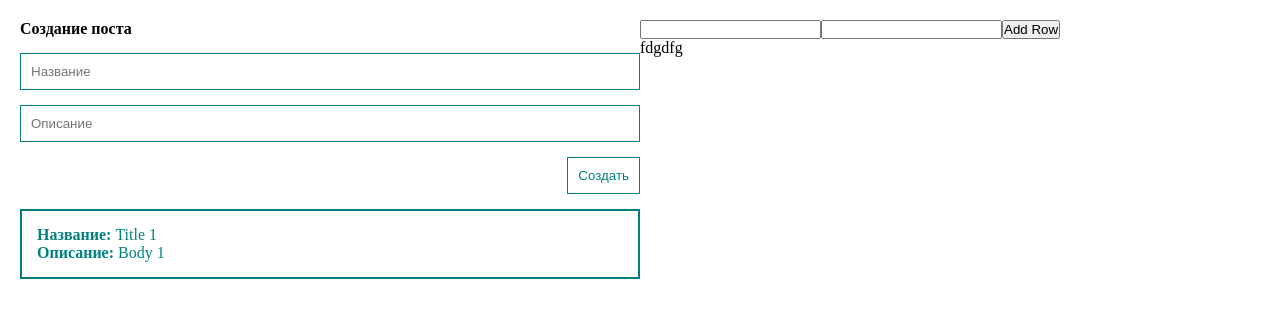
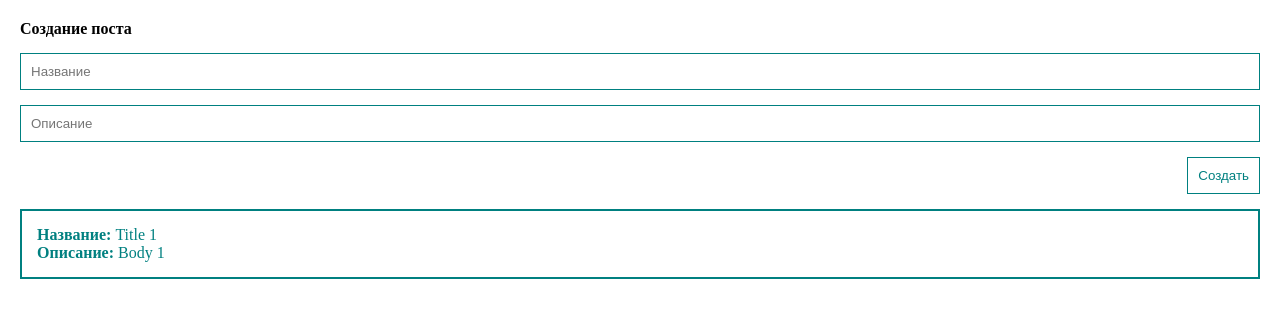
Before and after one commit to pixplaze/pixplaze-mc-vueapp, a Vue app: page / in a window 1280 px wide. Shown: the top 318 px of the page. Built offline with nearby package versions, Linux system fonts and the light colour scheme.

Commit message:
Удалён тестовый учебный код

```diff
--- a/src/App.vue
+++ b/src/App.vue
@@ -3,10 +3,6 @@
         <div class="posts-block">
             <post-form @create="createPost"/>
             <post-list :posts="posts"/>
-        </div>
-        <div class="test-block">
-            <test-form @update="update" @add_row="addRow"/>
-            <test-list v-bind:tests="tests"/>
         </div>
     </div>
 </template>
@@ -14,22 +10,15 @@
 <script>
     import PostForm from "./components/PostForm"
     import PostList from "@/components/PostList"
-    import TestForm from "@/components/TestForm"
-    import TestList from "@/components/TestList"
 
     export default {
         components: {
             PostForm, PostList,
-            TestForm, TestList,
         },
         data() {
             return {
-                page: {rows: 0},
                 posts: [
                     {id: 1, title: 'Title 1', body: 'Body 1'}
-                ],
-                tests: [
-                    {number: 'fdg', value: 'dfg'}
                 ],
             }
         },
@@ -37,17 +26,6 @@
             createPost(post) {
                 this.posts.push(post);
             },
-            update(test) {
-                console.log('updated!');
-                this.tests[this.page.rows].number = test.number;
-                this.tests[this.page.rows].value = test.value;
-            },
-            addRow(e) {
-                this.page.rows += 1;
-                console.log('rows: ' + this.page.rows);
-
-                this.tests.push({number: '', value: ''});
-            }
         }
     }
     </script>
--- a/src/components/TestForm.vue
+++ /dev/null
@@ -1,37 +0,0 @@
-<template>
-    <form action="" @submit.prevent>
-        <input id="test-number-input" v-model="test.number" v-on:input="onNumberInput" type="text">
-        <input id="test-value-input" v-model="test.value" v-on:input="onValueInput" type="text">
-        <button v-on:click="addRow">Add Row</button>
-    </form>
-</template>
-
-<script>
-    export default {
-        data() {
-            return {
-                test: {
-                    number: '',
-                    value: ''
-                }
-            }
-        },
-        methods: {
-            onNumberInput(e) {
-                this.test.number = e.target.value;
-                this.$emit('update', this.test);
-            },
-            onValueInput(e) {
-                this.test.value = e.target.value;
-                this.$emit('update', this.test);
-            },
-            addRow(e) {
-                this.$emit('add_row');
-                this.test.number = '';
-                this.test.value = '';
-            }
-        }
-    }
-</script>
-
-<style></style>
--- a/src/components/TestList.vue
+++ /dev/null
@@ -1,18 +0,0 @@
-<template>
-    <div class="test-list" v-for="test in tests">
-        <label for="test-number-input">{{test.number}}</label>
-        <label for="test-value-input">{{test.value}}</label>
-    </div>
-</template>
-
-<script>
-    export default {
-        props: {
-            tests: {
-                type: Array,
-                required: true
-            }
-        }
-    }
-</script>
-<style></style>
```
